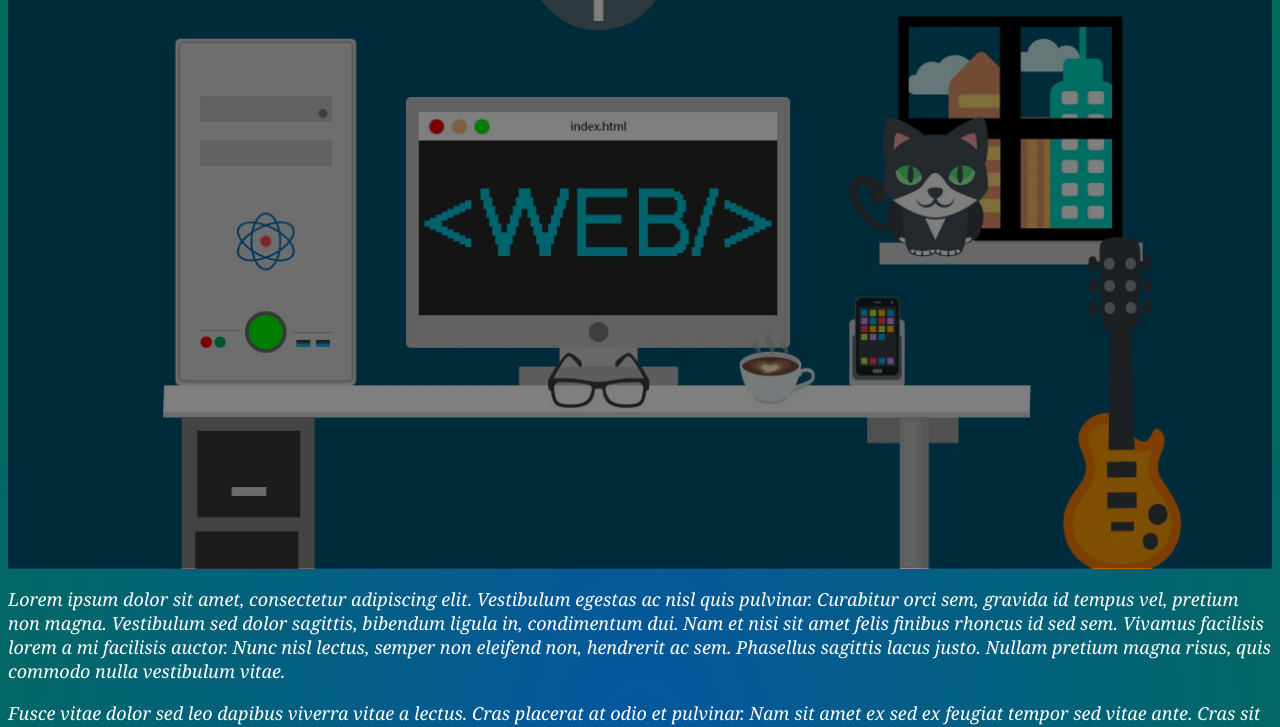
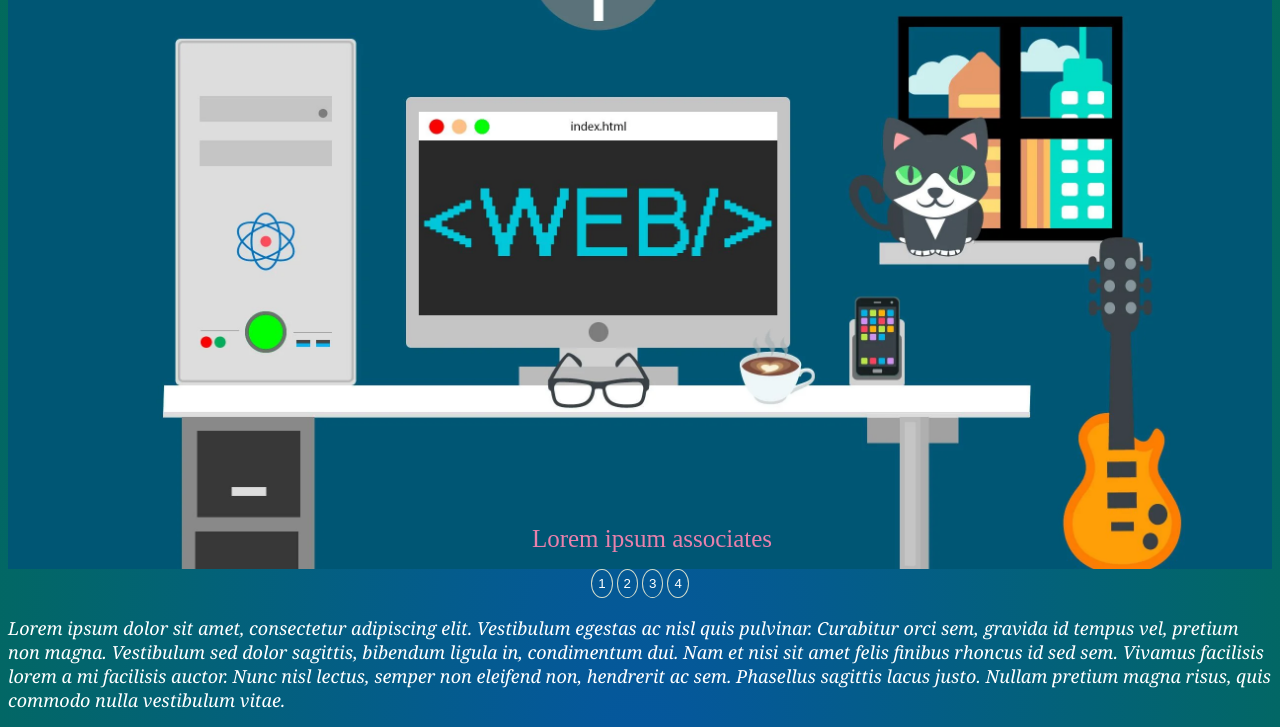
Before and after one commit to ajnasulqubra/Html, a plain HTML site: page index.html in a window 1280 px wide. Shown: the part 587-1314 px from the top of the page. Drawn offline with Linux system fonts and the light colour scheme.

Commit message:
Add files via upload

```diff
--- a/index.html
+++ b/index.html
@@ -8,6 +8,7 @@
 
 
     <link rel="stylesheet" href="style.css">
+    <link rel="stylesheet" href="animation.css">
     <link rel="stylesheet" href="https://cdnjs.cloudflare.com/ajax/libs/font-awesome/4.7.0/css/font-awesome.min.css">
 
 
@@ -19,19 +20,25 @@
     <h1 id="start" class="heading"><strong>Lorem Ipsum</strong> </h1>
     <nav>
 
+
+        <a href="#start "><button class="button button1 ">Home</button></a>
+        <a href="about.html "> <button class="button button1 ">About</button></a>
+        <a href="contacts.html "> <button class="button button1 ">Contacts</button></a>
+        <a href="gallery.html "> <button class="button button1 ">Gallery</button></a>
+
+        <div class="about ">
+            <img id="imgg" src="banner1.webp " alt="Image ">
+            <div class="text">Lorem ipsum associates</div>
+
+        </div>
         <center>
-            <a href="#start "><button class="button button1 ">Home</button></a>
-            <a href="about.html "> <button class="button button1 ">About</button></a>
-            <a href="contacts.html "> <button class="button button1 ">Contacts</button></a>
-            <a href="gallery.html "> <button class="button button1 ">Gallery</button></a>
+            <div class="grad">
+                <button class="button3 button4" onclick="document.getElementById('imgg').src='banner1.webp'">1</button>
+                <button class="button3 button4" onclick="document.getElementById('imgg').src='fullstack1.png'">2</button>
+                <button class="button3 button4" onclick="document.getElementById('imgg').src='fullstack2.png'">3</button>
+                <button class="button3 button4" onclick="document.getElementById('imgg').src='fullstack3.png'">4</button></div>
+
         </center>
-        <div class="about ">
-            <img src="banner1.webp " alt="Image ">
-            <div class="centered ">
-                <h1 class="bheading ">Greeting web devolopers<br><br><br> <strong>We are Lorum Ipsum</strong></h1>
-            </div>
-        </div>
-
     </nav>
     <p>
         Lorem ipsum dolor sit amet, consectetur adipiscing elit. Vestibulum egestas ac nisl quis pulvinar. Curabitur orci sem, gravida id tempus vel, pretium non magna. Vestibulum sed dolor sagittis, bibendum ligula in, condimentum dui. Nam et nisi sit amet felis
--- a/style.css
+++ b/style.css
@@ -8,6 +8,11 @@
         font-size: 65px;
         color: rgb(245, 230, 245);
         text-decoration: underline;
+    }
+
+    img {
+        width: 800px;
+        height: auto;
     }
 
     .about {
@@ -72,7 +77,7 @@
         background-color: rgba(223, 221, 221, 0.911);
         border: none;
         color: black;
-        padding: 18px 120px;
+        padding: 18px 150px;
         text-align: center;
         text-decoration: solid;
         display: inline-block;
@@ -98,7 +103,7 @@
 
     .button1:hover {
         box-shadow: 0 17px 50px 0 rgba(0, 0, 0, 0.19);
-        background:wheat;
+        background: wheat;
     }
 
     .container {
@@ -145,3 +150,26 @@
         height: 100%;
         top: 0;
     }
+
+    .button3 {
+        border-radius: 50%;
+        padding: 6px;
+        outline: none;
+        background: none;
+        border: 1px solid #d0dbcb;
+        color: white;
+    }
+
+    .button4:hover {
+        background-color: rgb(62, 108, 168);
+    }
+
+    .text {
+        color: #e981ac;
+        font-size: 25px;
+        padding: 8px 12px;
+        position: absolute;
+        bottom: 8px;
+        width: 100%;
+        text-align: center;
+    }
```
Also changed, not shown: animation.css (added), fullstack1.png (added), fullstack2.png (added), fullstack3.png (added), gallery.html (line endings or trailing spaces).
